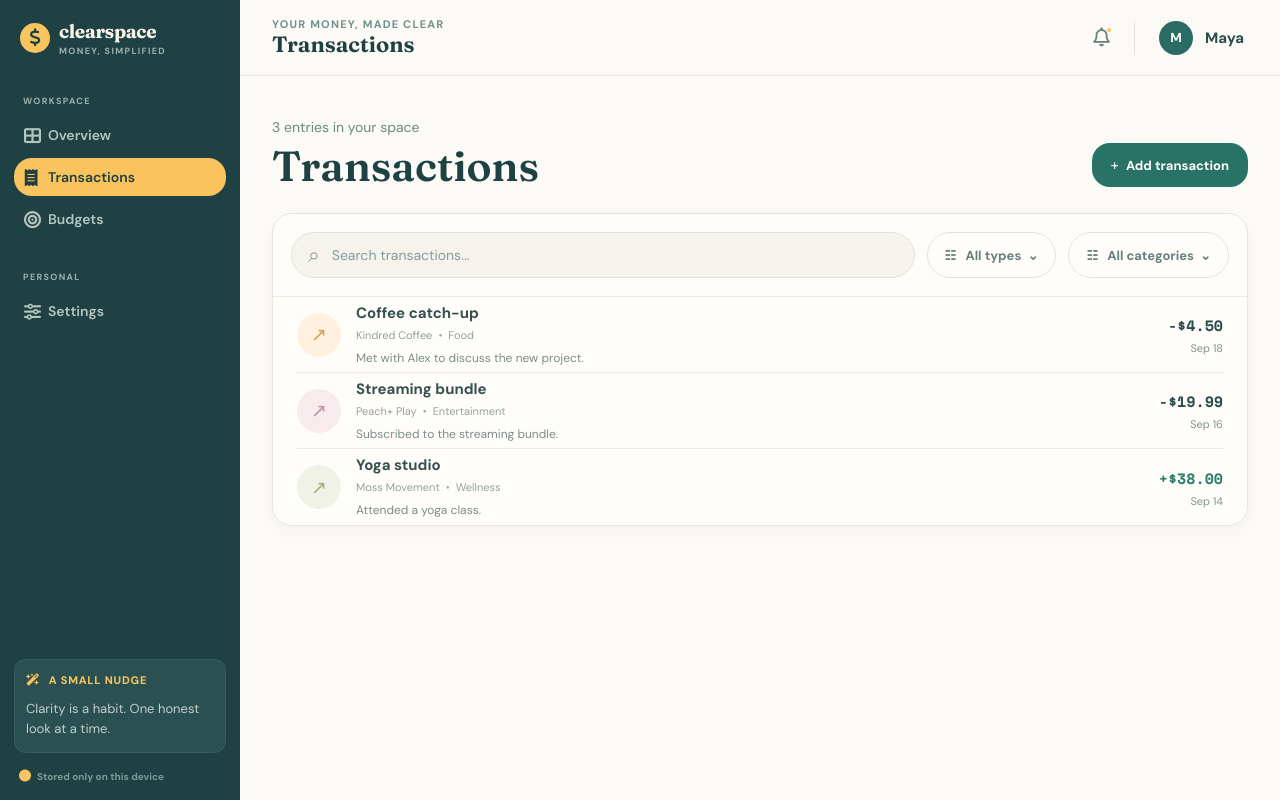
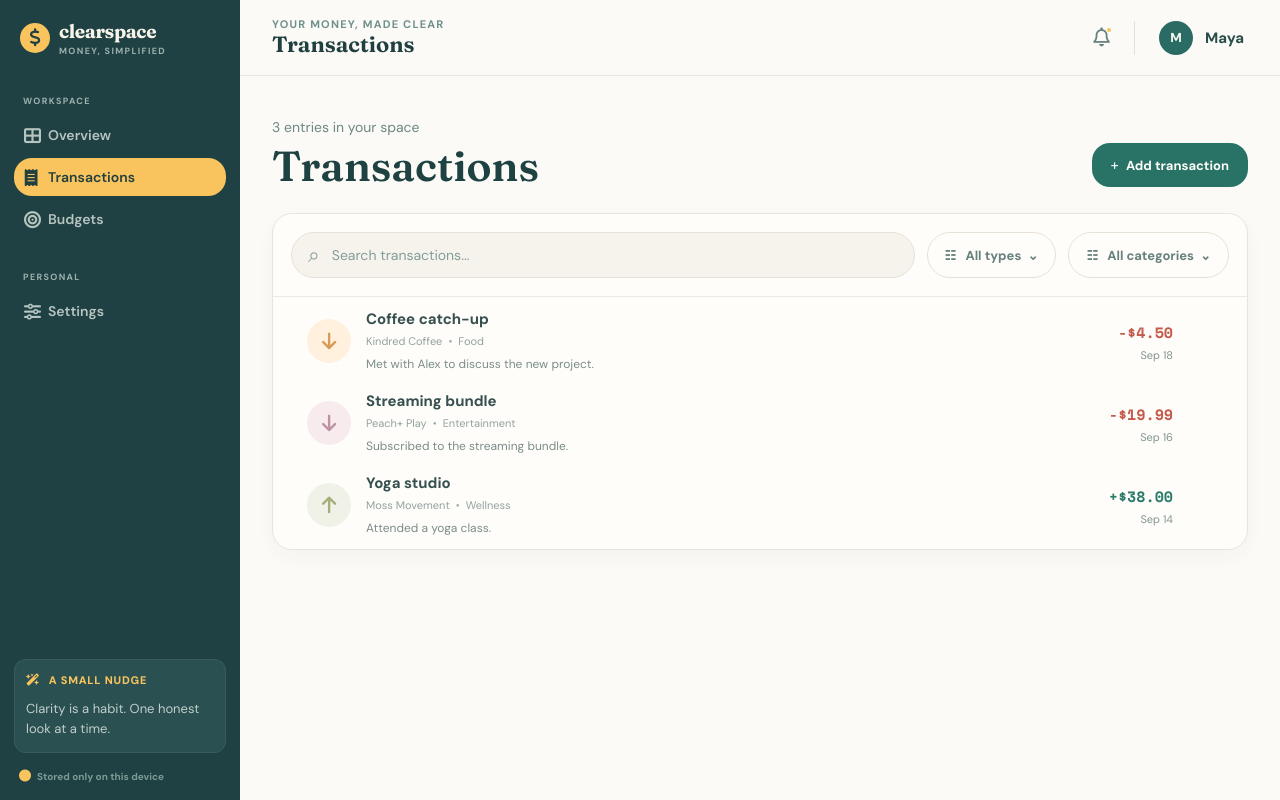
Before and after one commit to emperorfrost17-png/finance-tracker-app, a React (Vite) app: page /transactions in a window 1280 px wide. Built offline with nearby package versions, Linux system fonts and the light colour scheme.

Commit message:
created arrow up icons and arrow down icons and also created trash icon

```diff
--- a/src/App.tsx
+++ b/src/App.tsx
@@ -3,13 +3,13 @@ import { TransactionsPage } from "./pages/TransactionsPage";
 import { SettingsPage } from "./pages/SettingsPage";
 import { BudgetPage } from "./pages/BudgetPage";
 import { AddTransaction } from "./components/AddTransaction";
-import { useState } from "react";
+import { useState, type JSX } from "react";
 import { Routes, Route } from "react-router";
 import "./App.css";
 
 export interface Transaction {
   readonly id: string;
-  icon: string;
+  icon: JSX.Element;
   title: string;
   amount: { expense: number; income: number };
   merchant?: string;
@@ -34,7 +34,10 @@ function App() {
   const [transactions, setTransactions] = useState<Transaction[]>([
     {
       id: crypto.randomUUID(),
-      icon: "↗",
+      icon: (
+        <i
+          className="fa-solid fa-arrow-down" />
+      ),
       title: "Coffee catch-up",
       amount: { expense: 4.5, income: 0 },
       date: "Sep 18",
@@ -46,7 +49,10 @@ function App() {
     },
     {
       id: crypto.randomUUID(),
-      icon: "↗",
+      icon: (
+        <i
+          className="fa-solid fa-arrow-down" />
+      ),
       title: "Streaming bundle",
       amount: { expense: 19.99, income: 0 },
       date: "Sep 16",
@@ -58,7 +64,10 @@ function App() {
     },
     {
       id: crypto.randomUUID(),
-      icon: "↗",
+      icon: (
+        <i
+          className="fa-solid fa-arrow-up" />
+      ),
       title: "Yoga studio",
       amount: { expense: 0, income: 38.0 },
       date: "Sep 14",
@@ -82,7 +91,12 @@ function App() {
         <Route path="/" element={<OverviewPage />} />
         <Route
           path="/transactions"
-          element={<TransactionsPage transactions={transactions} setIsAddTransactionOpen={setIsAddTransactionOpen} />}
+          element={
+            <TransactionsPage
+              transactions={transactions}
+              setIsAddTransactionOpen={setIsAddTransactionOpen}
+            />
+          }
         />
         <Route path="/settings" element={<SettingsPage />} />
         <Route path="/budget" element={<BudgetPage />} />
--- a/src/components/AddTransaction.tsx
+++ b/src/components/AddTransaction.tsx
@@ -67,6 +67,9 @@ export function AddTransaction({
     setNote(event.target.value);
   };
   const parsedAmount = Number(amount);
+
+  // Define a mapping of categories to tones
+  // This will help in assigning a tone based on the selected category
   const toneByCategory: Record<string, string> = {
     Housing: "blue",
     Transportation: "blue",
@@ -90,11 +93,13 @@ export function AddTransaction({
       return;
     }
 
-
-
     const newTransaction: Transaction = {
       id: crypto.randomUUID(),
-      icon: type === "Expense" ? "↗" : "↘",
+      icon: (
+        <i
+          className={`fa-solid ${type === "Income" ? "fa-arrow-up" : "fa-arrow-down"}`}
+        />
+      ),
       title: title,
       merchant: !merchant.trim() ? "Personal" : merchant,
       amount: {
@@ -105,6 +110,7 @@ export function AddTransaction({
       date: date,
       note: note,
       type: type,
+      // Assign tone based on category, defaulting to "gray" if not found
       tone: toneByCategory[category] || "gray",
     };
     setTransactions((prevTransactions) => [
--- a/src/pages/TransactionsPage.css
+++ b/src/pages/TransactionsPage.css
@@ -147,11 +147,34 @@
   gap: 15px;
   align-items: center;
   min-height: 76px;
-  border-bottom: 1px solid #f0ece5;
+  margin: 6px 0;
+  border-radius: 12px;
+  padding: 0 10px;
+  transition:
+    background 0.15s ease,
+    box-shadow 0.15s ease;
+}
+
+.transaction-row:hover {
+  background: rgba(43, 97, 83, 0.03);
+  box-shadow: inset 0 0 0 1px rgba(43, 97, 83, 0.04);
 }
 
 .transaction-row:last-child {
   border-bottom: 0;
+}
+
+.transaction-row .transaction-delete {
+  opacity: 0;
+  transition:
+    opacity 0.15s ease,
+    background 0.15s ease,
+    border-color 0.15s ease,
+    color 0.15s ease;
+}
+
+.transaction-row:hover .transaction-delete {
+  opacity: 1;
 }
 
 .transaction-icon {
@@ -233,7 +256,17 @@
 }
 
 .transaction-amount {
+  display: flex;
+  align-items: center;
+  justify-content: flex-end;
+  gap: 12px;
   text-align: right;
+}
+
+.transaction-amount-values {
+  display: flex;
+  flex-direction: column;
+  align-items: flex-end;
 }
 
 .transaction-amount strong {
@@ -244,11 +277,42 @@
 .transaction-amount strong.income {
   color: #2c7b6b;
 }
-
+.transaction-amount strong.expense {
+  color: #c45a4c;
+}
 .transaction-amount small {
   margin-top: 5px;
   color: #809490;
   font-size: 11px;
+}
+
+.transaction-delete {
+  display: inline-flex;
+  align-items: center;
+  justify-content: center;
+  width: 28px;
+  height: 28px;
+  border: 1px solid #e8e0d5;
+  border-radius: 8px;
+  background: transparent;
+  color: #7f918d;
+  cursor: pointer;
+  opacity: 0;
+  transition:
+    opacity 0.15s ease,
+    background 0.15s ease,
+    border-color 0.15s ease,
+    color 0.15s ease;
+}
+
+.transaction-delete:hover {
+  background: #fbe8e7;
+  border-color: #e8b4b0;
+  color: #d94d45;
+}
+
+.transaction-delete i {
+  font-size: 13px;
 }
 
 @media (max-width: 760px) {
--- a/src/pages/TransactionsPage.tsx
+++ b/src/pages/TransactionsPage.tsx
@@ -1,6 +1,7 @@
 import { Sidebar } from "../components/Sidebar";
 import { Header } from "../components/Header";
 import type { Transaction } from "../App";
+import dayjs from "dayjs";
 import "./TransactionsPage.css";
 
 interface TransactionsPageProps {
@@ -22,7 +23,11 @@ export function TransactionsPage({
               <p>{transactions.length} entries in your space</p>
               <h2>Transactions</h2>
             </div>
-            <button type="button" className="transaction-add" onClick={() => setIsAddTransactionOpen(true)}>
+            <button
+              type="button"
+              className="transaction-add"
+              onClick={() => setIsAddTransactionOpen(true)}
+            >
               <span aria-hidden="true">+</span> Add transaction
             </button>
           </div>
@@ -70,7 +75,9 @@ export function TransactionsPage({
                     className={`transaction-icon transaction-icon--${transaction.tone}`}
                     aria-hidden="true"
                   >
-                    {transaction.icon}
+                    <i
+                      className={`fa-solid ${transaction.type === "Income" ? "fa-arrow-up" : "fa-arrow-down"}`}
+                    />
                   </span>
                   <div className="transaction-info">
                     <strong>{transaction.title}</strong>
@@ -82,14 +89,25 @@ export function TransactionsPage({
                     <p>{transaction.note}</p>
                   </div>
                   <div className="transaction-amount">
-                    <strong
-                      className={transaction.amount.income > 0 ? "income" : ""}
+                    <div className="transaction-amount-values">
+                      <strong
+                        className={
+                          transaction.amount.income > 0 ? "income" : "expense"
+                        }
+                      >
+                        {transaction.amount.income > 0
+                          ? `+$${transaction.amount.income.toFixed(2)}`
+                          : `-$${transaction.amount.expense.toFixed(2)}`}
+                      </strong>
+                      <small>{dayjs(transaction.date).format("MMM D")}</small>
+                    </div>
+                    <button
+                      type="button"
+                      className="transaction-delete"
+                      aria-label={`Delete ${transaction.title}`}
                     >
-                      {transaction.amount.income > 0
-                        ? `+$${transaction.amount.income.toFixed(2)}`
-                        : `-$${transaction.amount.expense.toFixed(2)}`}
-                    </strong>
-                    <small>{transaction.date}</small>
+                      <i className="fa-regular fa-trash-can"></i>
+                    </button>
                   </div>
                 </li>
               ))}
```
